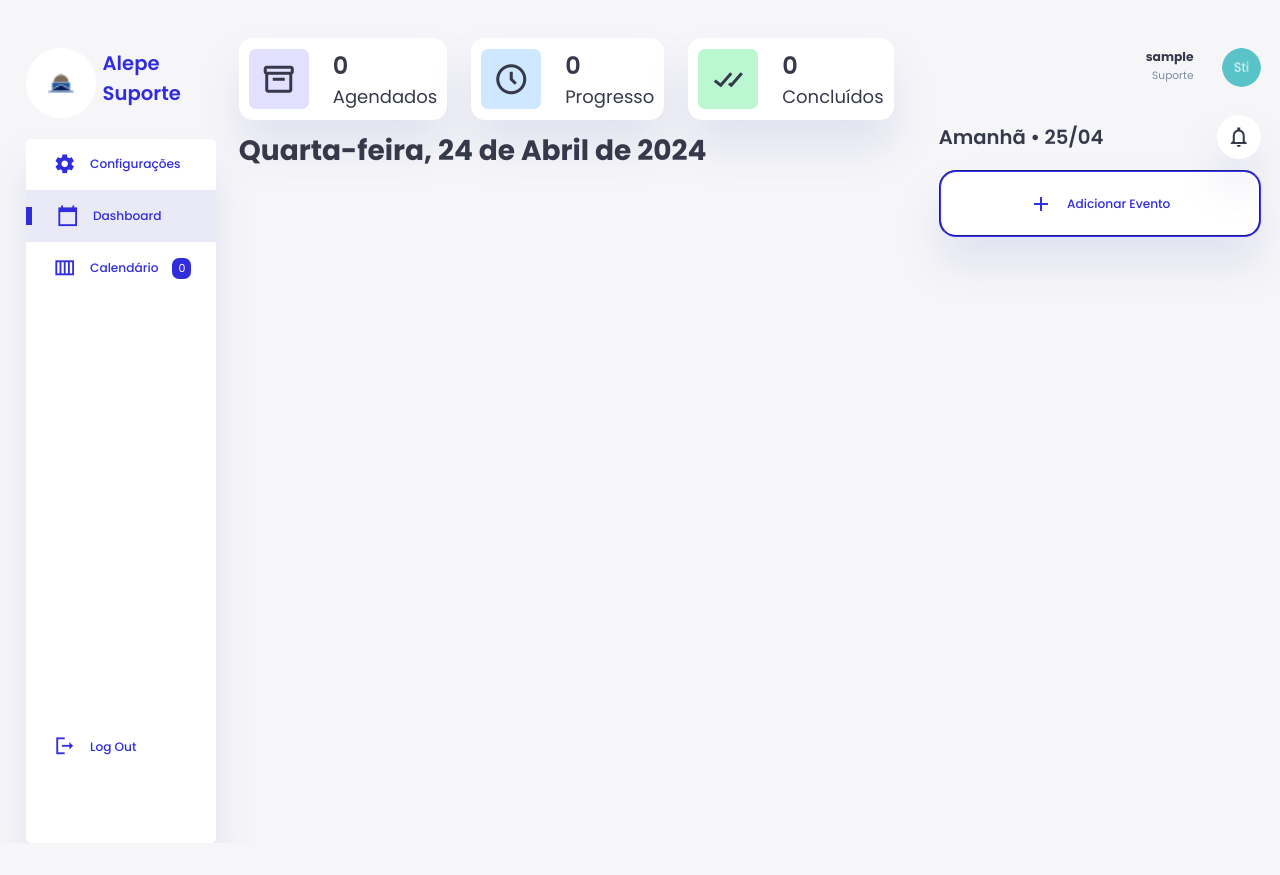
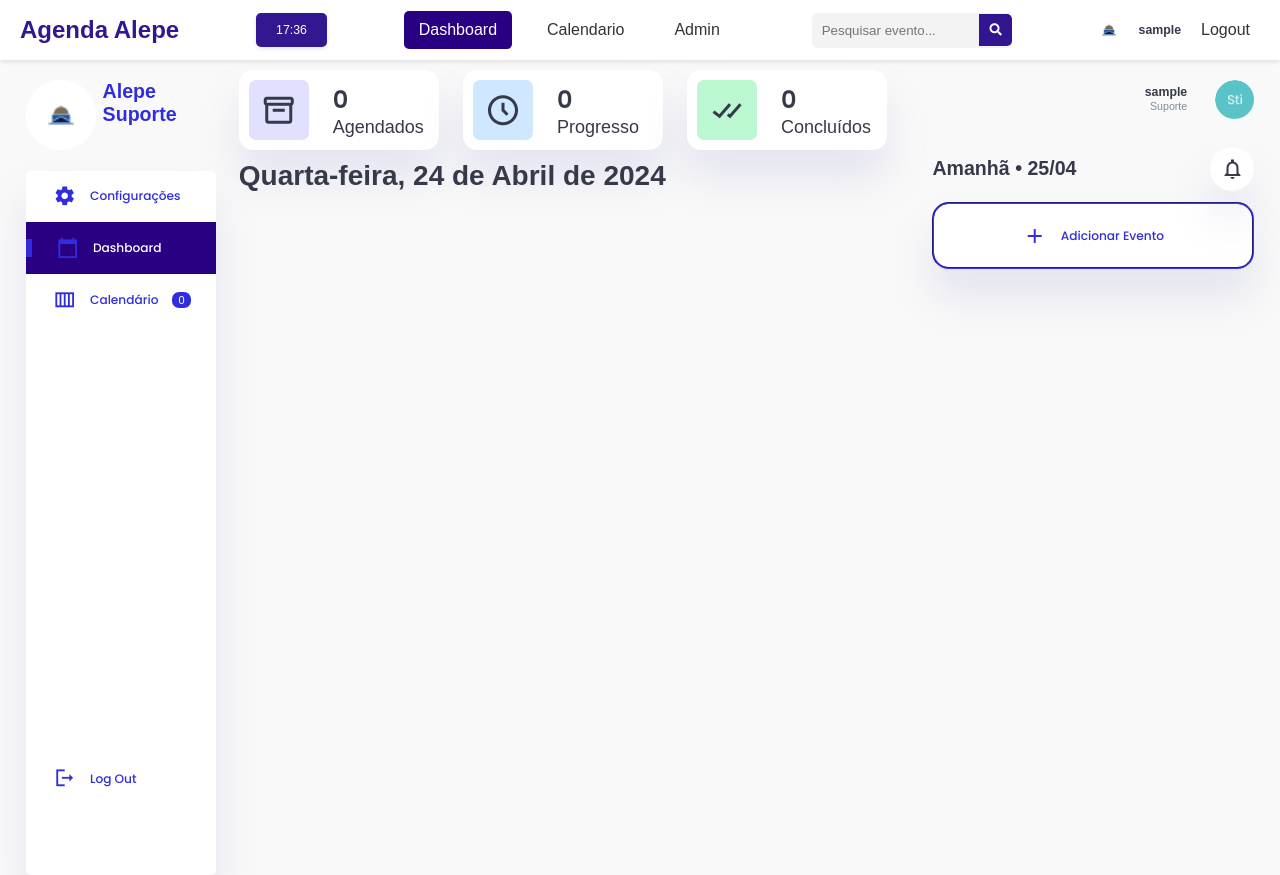
Before and after one commit to Warpedro1/projeto-alepe, a Django app: page /home_eventos in a window 1280 px wide. Before the commit the page ends 755 px from the top, so only its background shows below. Run offline with Django 5.2, Linux system fonts and the light colour scheme; the visitor is signed in with stand-in values (Sample User, id 1); data that the repository does not hold is empty.

Commit message:
navbar base

```diff
--- a/templates/calendario/calendario.html
+++ b/templates/calendario/calendario.html
@@ -1,3 +1,6 @@
+{% extends 'calendario/base.html' %}
+{% load static %}
+{% block content %}
 <h1 style="text-align: center;">tela calendario</h1>
 <br>
 
@@ -15,3 +18,4 @@
 {% endif %}
 
 <p>{{ usuario }}</p>
+{% endblock %}
--- a/templates/eventos/base.html
+++ b/templates/eventos/base.html
@@ -10,9 +10,155 @@
     <link rel="icon" href="{% static 'assets/images/acessar/favicon.ico' %}" type="image/x-icon">
     <link rel="stylesheet" href="{% static 'styles/style-eventos.css' %}?{% now "U" %}">
     <link rel="shortcut icon" type="image/png" href="{% static 'assets/icons/icone-alepe 1.png' %}">
+    <link rel="stylesheet" href="https://cdnjs.cloudflare.com/ajax/libs/font-awesome/5.15.4/css/all.min.css">
     <title>Agenda Alepe</title>
 </head>
 <body>
+    <style>
+        body {
+            margin: 0;
+            font-family: Arial, sans-serif;
+            background-color: #f9f9f9;
+        }
+        .navbar {
+            background-color: #fff;
+            box-shadow: 0 2px 4px rgba(0,0,0,0.1);
+            padding: 10px 20px;
+            display: flex;
+            justify-content: space-between;
+            align-items: center
+        }
+        .navbar-brand {
+            color: #1f0086e8;
+            text-decoration: none;
+            font-size: 24px;
+            font-weight: bold;
+        }
+        .navbar-menu {
+            display: flex;
+            gap: 20px;
+        }
+        .navbar-menu a {
+            color: #333;
+            text-decoration: none;
+            font-size: 16px;
+            padding: 10px 15px;
+            border-radius: 5px;
+            transition: background-color 0.3s;
+        }
+        .navbar-menu a:hover {
+            background-color: #ddd;
+        }
+        .active {
+            background-color: #2a0083 !important;
+            color: #fff !important;
+        }
+        .search-container {
+            position: relative;
+            display: flex;
+            align-items: center;
+            border-radius: 5px;
+            overflow: hidden;
+        }
+        .search-container input[type=text] {
+            padding: 10px;
+            border: none;
+            background-color: #f3f3f3;
+            border-radius: 5px 0 0 5px;
+            width: 200px;
+            transition: width 0.3s;
+        }
+        .search-container input[type=text]:focus {
+            width: 300px;
+        }
+        .search-icon {
+            position: absolute;
+            right: 0;
+            background-color: #1f0086e8;
+            color: #fff;
+            padding: 10px;
+            border-radius: 0 5px 5px 0;
+            cursor: pointer;
+        }
+        .profile {
+            display: flex;
+            align-items: center;
+            gap: 10px;
+        }
+        .profile img {
+            width: 40px;
+            height: 40px;
+            border-radius: 50%;
+        }
+        .profile a {
+            color: #333;
+            text-decoration: none;
+            font-size: 16px;
+            padding: 10px;
+            border-radius: 5px;
+            transition: background-color 0.3s;
+        }
+        .profile a:hover {
+            background-color: #ddd;
+        }
+        .card {
+            background-color: #1f0086e8;
+            color: #fff;
+            padding: 10px 20px;
+            border-radius: 5px;
+            box-shadow: 0 2px 4px rgba(0,0,0,0.1);
+        }
+    </style>
+    </head>
+    <body>
+
+    <div class="navbar">
+        <a href="#" class="navbar-brand">Agenda Alepe</a>
+        <div id="clock" class="card">00:00</div>
+        <div class="navbar-menu">
+            <a href="#" id="dashboardBtn">Dashboard</a>
+            <a href="#" id="calendarioBtn">Calendario</a>
+            <a href="#" id="adminBtn">Admin</a>
+        </div>
+        <div class="search-container">
+            <input type="text" placeholder="Pesquisar evento...">
+            <i class="fas fa-search search-icon"></i>
+        </div>
+        <div class="profile">
+            <img src="static/assets/icons/icone-alepe 1.png" alt="User Profile">
+            <p><b> {{ usuario.username }}</b></p>
+            <a href="#">Logout</a>
+        </div>
+    </div>
+
+    <script>
+        // funcao atulaixzar relogio
+        function updateClock() {
+            var now = new Date();
+            var hours = now.getHours();
+            var minutes = now.getMinutes();
+            hours = hours < 10 ? '0' + hours : hours;
+            minutes = minutes < 10 ? '0' + minutes : minutes;
+            document.getElementById('clock').innerText = hours + ':' + minutes;
+            setTimeout(updateClock, 1000);
+        }
+
+        updateClock();
+
+        // funcao pagina atual botao
+        var currentPage = "dashboard";
+        var dashboardBtn = document.getElementById('dashboardBtn');
+        var calendarioBtn = document.getElementById('calendarioBtn');
+        var adminBtn = document.getElementById('adminBtn');
+
+        if (currentPage === "dashboard") {
+            dashboardBtn.classList.add('active');
+        } else if (currentPage === "calendario") {
+            calendarioBtn.classList.add('active');
+        } else if (currentPage === "admin") {
+            adminBtn.classList.add('active');
+        }
+    </script>
     {% block content %}{% endblock %}
 </body>
 </html>
```
Also changed, not shown: templates/calendario/base.html (added, +164 -0 lines).
